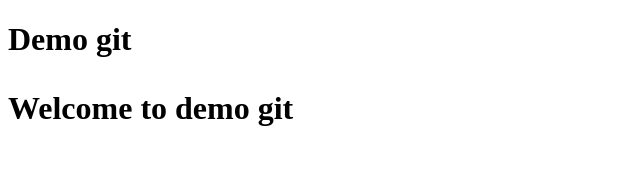
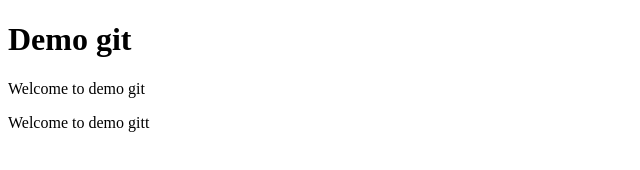
Before and after one commit to aphiwat03/demogit, a plain HTML site: page index.html in a window 1280 px wide. Shown: the whole page, without its empty margins (0-640 px from the left). Drawn offline with Linux system fonts and the light colour scheme.

Commit message:
add new text

```diff
--- a/index.html
+++ b/index.html
@@ -2,8 +2,8 @@
 <html lang = "th">
     <head><title>Demo git</title></head>
     <body>
-        <h1>Demo git<h1>
-            <p>Welcome to demo git</p>
-    </h1>
+        <h1>Demo git</h1>
+        <p>Welcome to demo git</p>
+        <p>Welcome to demo gitt</p>
 </body>
 </html>
```
